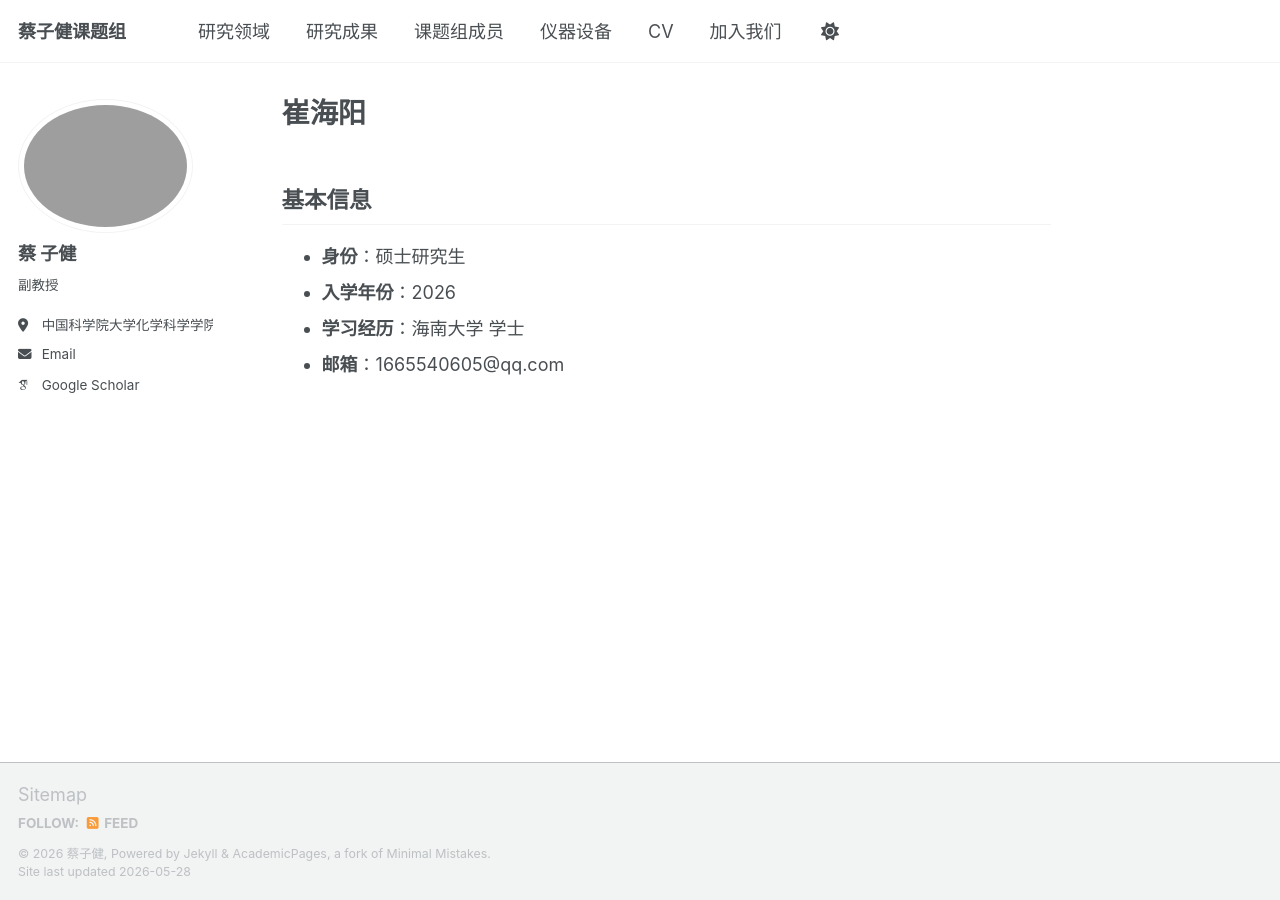
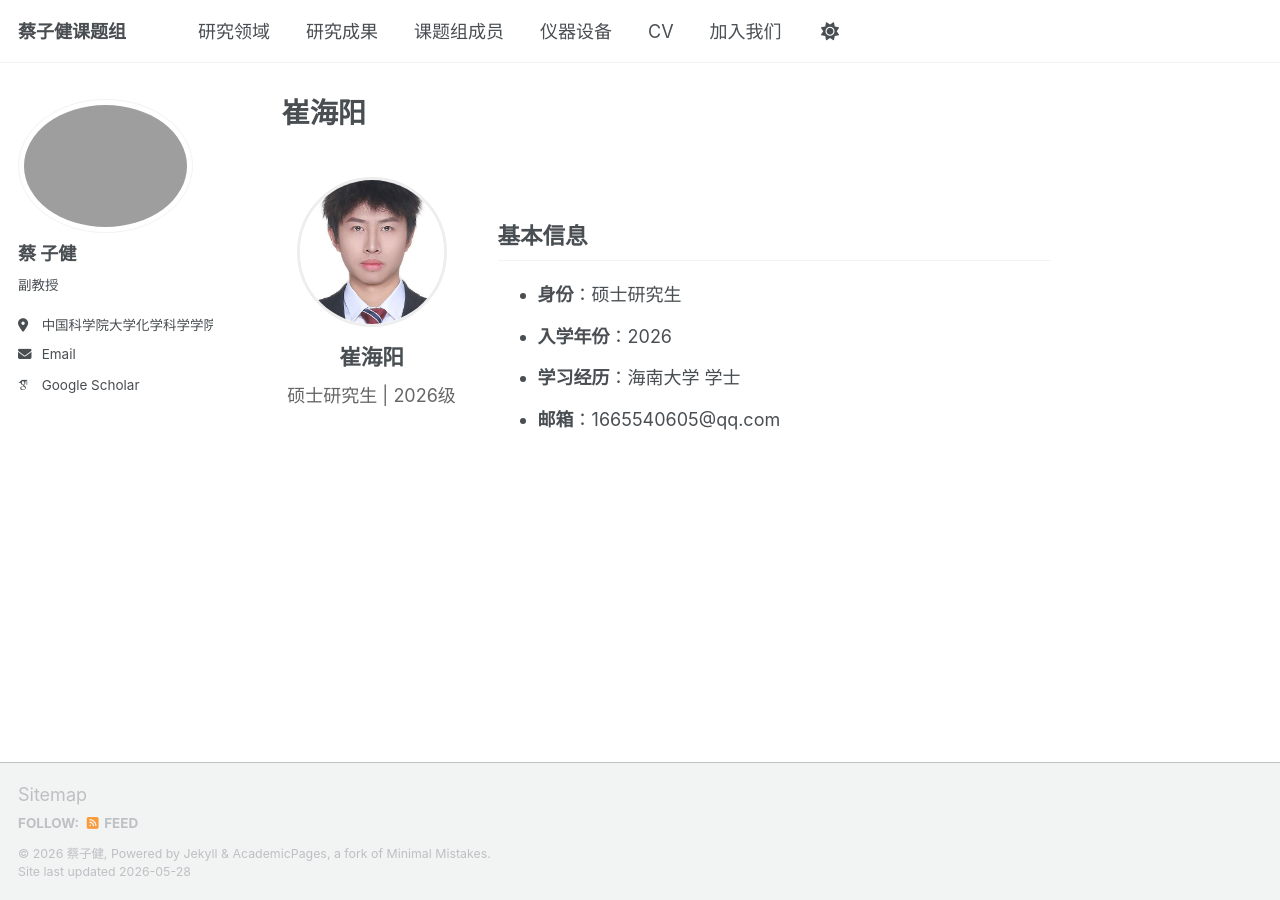
Before and after one commit to zcgroup2026/Website-ZC---public, a Jekyll site: the page built from _pages/cui-haiyang.md, in a window 1280 px wide. Built offline with Jekyll 4.4.1, drawn with Linux system fonts in a browser that asks for light colours; some web fonts are replaced; a script bundle is joined from its source files by our own code; library files that are not in the unit come from our copies.

Commit message:
Update cui-haiyang.md

```diff
--- a/_pages/cui-haiyang.md
+++ b/_pages/cui-haiyang.md
@@ -1,13 +1,25 @@
 ---
 title: 崔海阳
-avatar: "/assets/img/members/cui-haiyang.jpg"
 permalink: /cui-haiyang/
 layout: single
-author_profile: true
 ---
 
-## 基本信息
-- **身份**：硕士研究生
-- **入学年份**：2026
-- **学习经历**：海南大学 学士
-- **邮箱**：1665540605@qq.com
+<div style="display: flex; gap: 2rem; margin-top: 2rem; align-items: flex-start;">
+  <!-- 学生侧边栏（强制替换老师信息） -->
+  <div style="text-align: center; min-width: 180px;">
+    <img src="{{ site.baseurl }}/assets/img/members/cui-haiyang.jpg" alt="崔海阳" style="width: 150px; height: 150px; border-radius: 50%; object-fit: cover; border: 3px solid #eee;">
+    <h3 style="margin-top: 1rem; font-size: 1.2rem;">崔海阳</h3>
+    <p style="color: #666; margin-top: 0.5rem;">硕士研究生 | 2026级</p>
+  </div>
+
+  <!-- 学生信息主体 -->
+  <div style="flex: 1;">
+    <h2>基本信息</h2>
+    <ul style="margin-top: 1rem; line-height: 1.8;">
+      <li><strong>身份</strong>：硕士研究生</li>
+      <li><strong>入学年份</strong>：2026</li>
+      <li><strong>学习经历</strong>：海南大学 学士</li>
+      <li><strong>邮箱</strong>：1665540605@qq.com</li>
+    </ul>
+  </div>
+</div>
```
